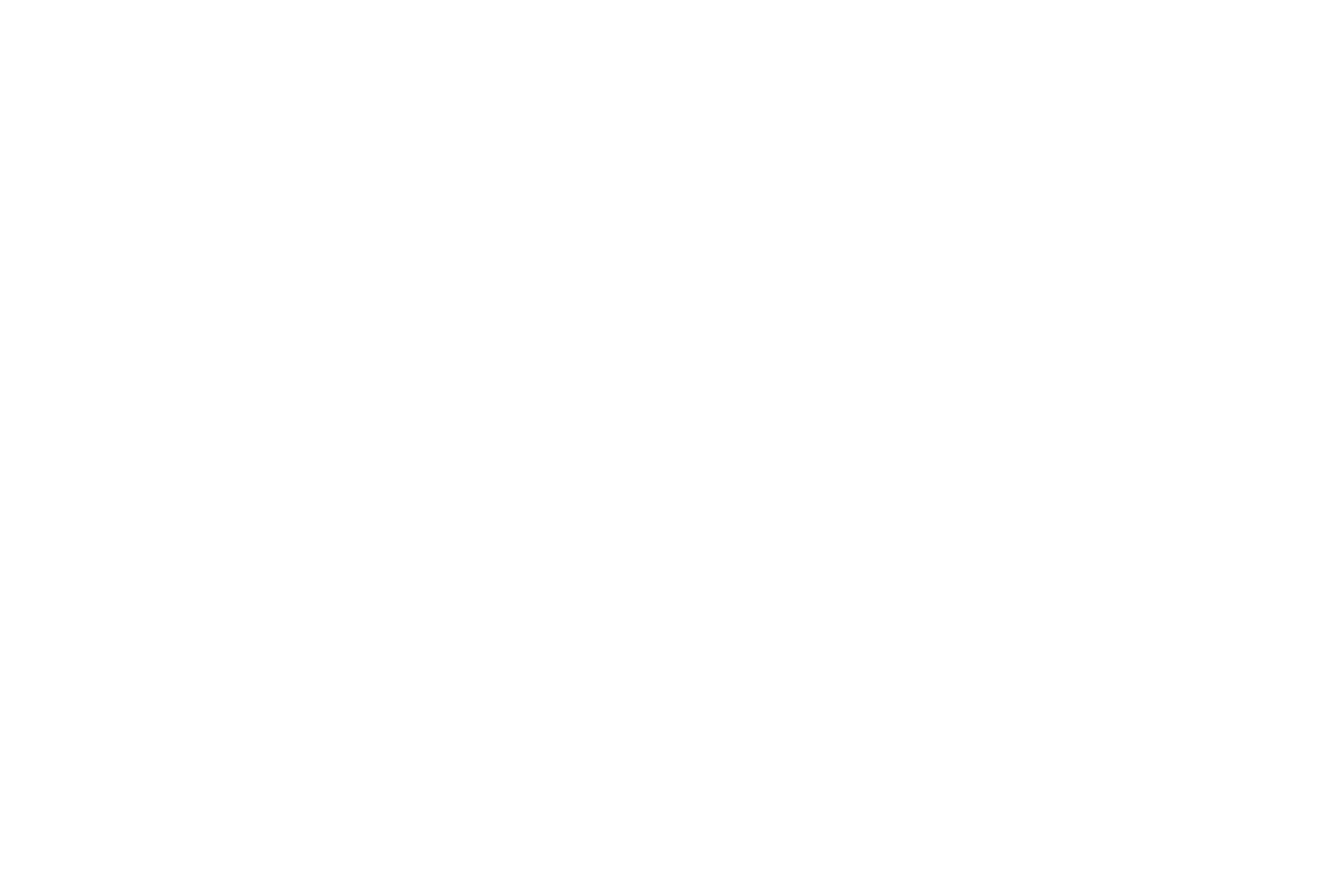
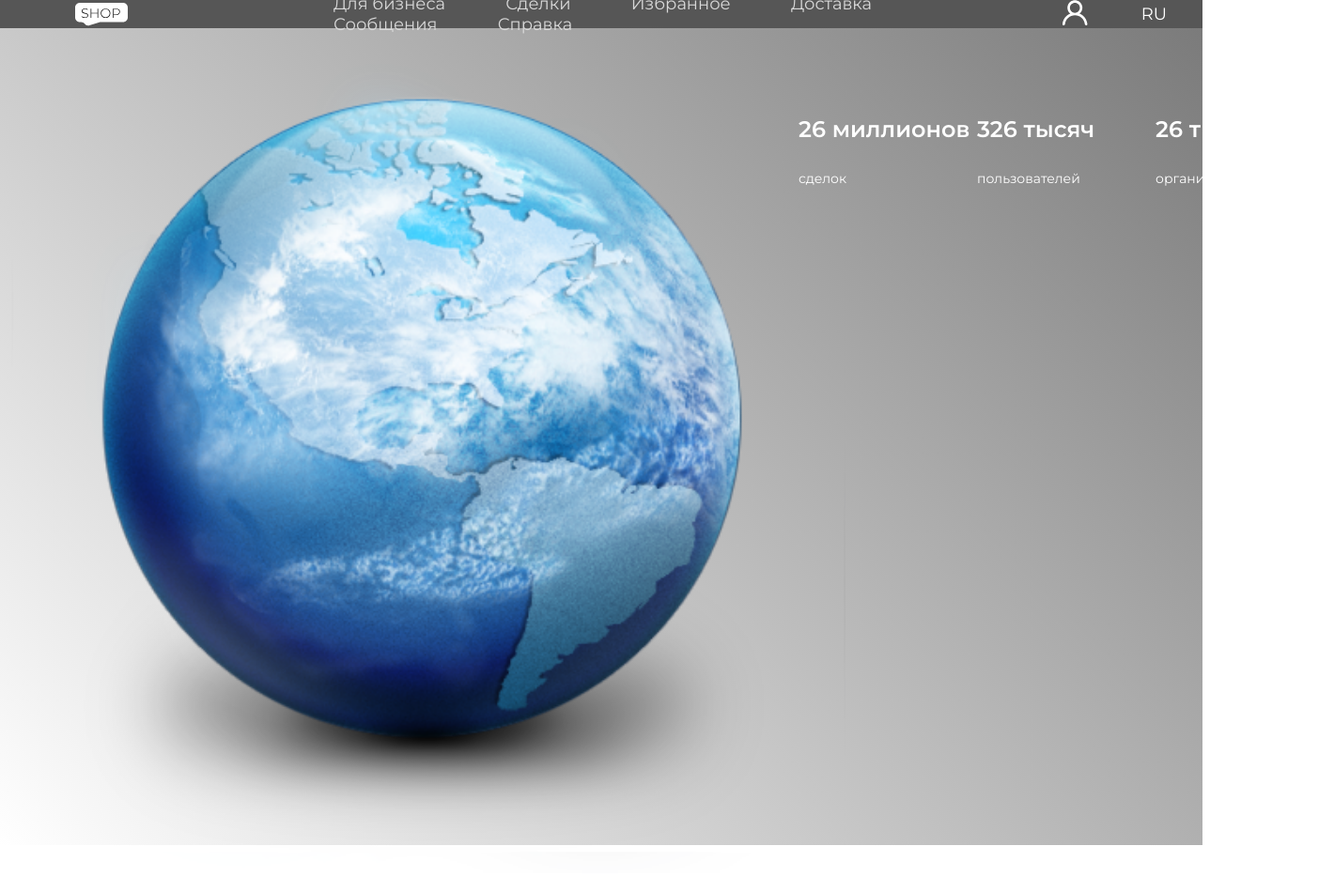
Before and after one commit to DmitriiSochi/trading-floor, a plain HTML site: page index.html in a window 1280 px wide. Shown: the whole page at 94% size, 1420 px wide, since content can reach past the window. Before the commit the page ends 800 px from the top, so only its background shows below. Drawn offline with Linux system fonts and the light colour scheme.

Commit message:
создание странички index

```diff
--- a/css/main.css
+++ b/css/main.css
@@ -0,0 +1,86 @@
+html {
+    width: 100%;
+    height: 100%;
+}
+body {
+    max-width: 100%;
+    max-height: 100%;
+    margin: 0;
+    padding: 0;
+    margin: 0 auto;
+    font-family: 'Montserrat', sans-serif;
+}
+.main-box {
+    max-width: 1600px;
+    height: 900px;
+    background: linear-gradient(45deg, #ffffff, #797979);
+    margin: 0 auto;
+}
+header {
+    display: flex;
+    max-width: 1600px;
+    height: 30px;
+    background-color: rgba(86, 86, 86, 1) ;
+    justify-content: space-between;
+    align-items: center;
+}
+.header__logo {
+    margin-left: 80px;
+    margin-top: 4px;
+    margin-right: 179px;
+}
+.header-menu__link {
+    font-family: 'Montserrat', sans-serif;
+    text-decoration: none;
+    color: rgb(216, 216, 216);
+    font-size: 18px;
+    letter-spacing: 10.5%;
+    margin-right: 60px;
+}
+.header-menu__link:hover {
+    text-decoration:overline;
+    color: white;
+}
+.header__lang {
+    margin-right: 38px;
+    margin-left: 57px;
+}
+.header-lang__link {
+    text-decoration: none;
+    color: white;
+    font-size:18px ;
+}
+main {
+    display: flex;
+}
+.planet__img {
+    width: 900px;
+    height: 900px;
+}
+.info-box {
+    width: 700px;
+    height: 870px;
+    /* background-color: #580a0a; */
+    margin-left: -50px;
+}
+.inform-box {
+    width: 100%;
+    height: 80px;
+    display: flex;
+    flex-flow: column wrap;
+    margin-top: 93px;
+}
+.inform-box__title {
+    width: 190px;
+    color: white;
+    font-size: 24px;
+    font-weight: bold;
+    margin: 0;
+    margin-bottom: 29px;
+}
+.inform-box__text {
+    width: 190px;
+    color: white;
+    margin: 0;
+    font-size: 14px;
+}
--- a/index.html
+++ b/index.html
@@ -1,5 +1,6 @@
 <!DOCTYPE html>
-<html lang="en">
+<html lang="ru">
+
 <head>
     <meta charset="UTF-8">
     <meta http-equiv="X-UA-Compatible" content="IE=edge">
@@ -7,8 +8,49 @@
     <link rel="stylesheet" href="/css/main.css">
     <script src="/js/main.js"></script>
     <title>Document</title>
+    <link rel="preconnect" href="https://fonts.googleapis.com">
+    <link rel="preconnect" href="https://fonts.gstatic.com" crossorigin>
+    <link href="https://fonts.googleapis.com/css2?family=Montserrat:wght@400;600&display=swap" rel="stylesheet">
 </head>
+
 <body>
+    <div class="main-box">
+        <header class="header">
+            <div class="header__logo header-logo">
+                <img src="img/logo.svg" alt="" class="header-logo__img">
+            </div>
+            <menu class="header__menu header-menu">
+                <a href="" class="header-menu__link header-menu__link--activ">Для бизнеса</a>
+                <a href="" class="header-menu__link">Сделки</a>
+                <a href="" class="header-menu__link">Избранное</a>
+                <a href="" class="header-menu__link">Доставка</a>
+                <a href="" class="header-menu__link">Сообщения</a>
+                <a href="" class="header-menu__link">Справка</a>
+            </menu>
+            <div class="header__logIn header-logIn">
+                <img src="img/log_in.svg" alt="" class="header-logIn__img">
+            </div>
+            <div class="header__lang header-lang">
+                <a href="" class="header-lang__link">RU
+                <!-- <img src="img/lang.png" alt="" class="header-leng__img">--></a>
+            </div>
+        </header>
+        <main class="main">
+            <div class="planet">
+                <img src="img/planet.png" alt="" class="planet__img">
+            </div>
+            <div class="info-box">
+                <div class="info-box__inform inform-box">
+                    <p class="inform-box__title">26 миллионов</p>
+                    <p class="inform-box__text">сделок</p>
+                    <p class="inform-box__title">326 тысяч</p>
+                    <p class="inform-box__text">пользователей</p>
+                    <p class="inform-box__title">26 тысяч</p>
+                    <p class="inform-box__text">организаций</p>
+                </div>
+            </div>
+        </main>
+    </div>
+</body>
 
-</body>
 </html>
```
Also changed, not shown: img/lang.png (added), img/log_in.svg (added), img/logo.svg (added).
